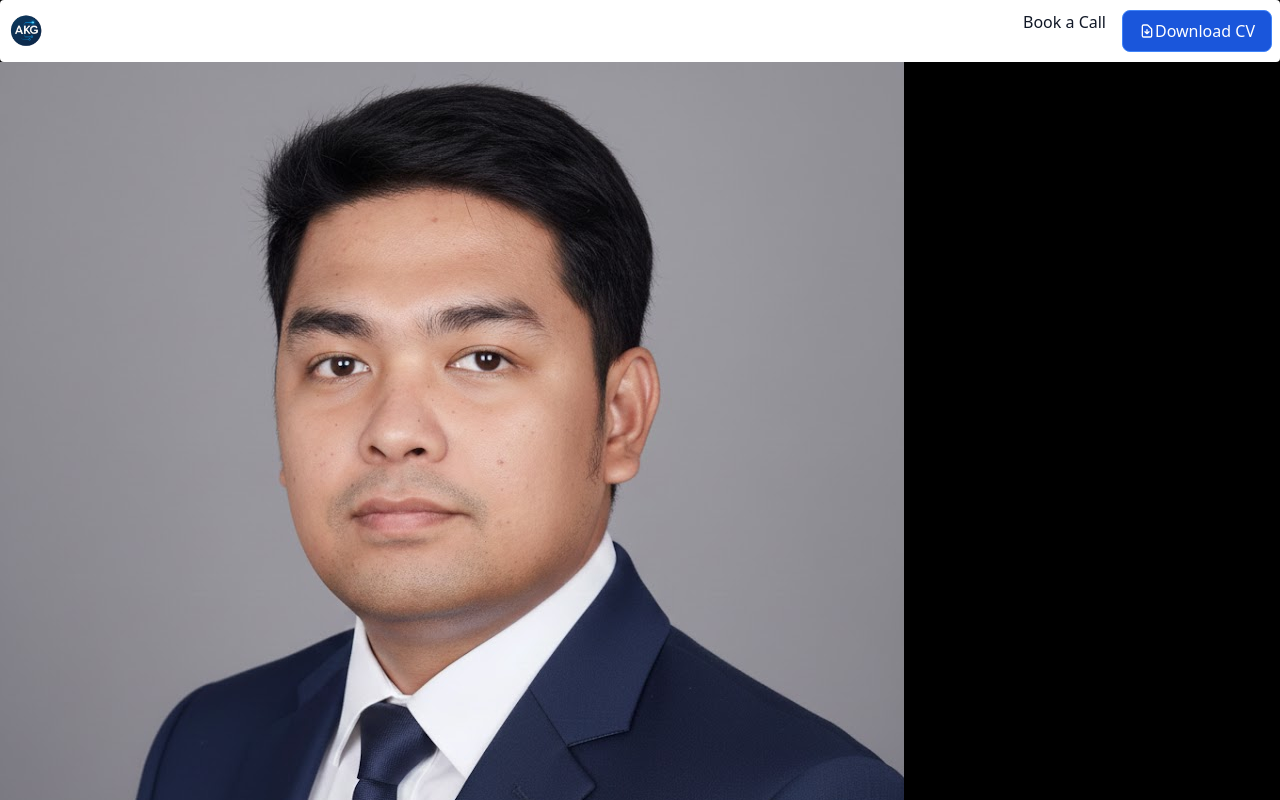
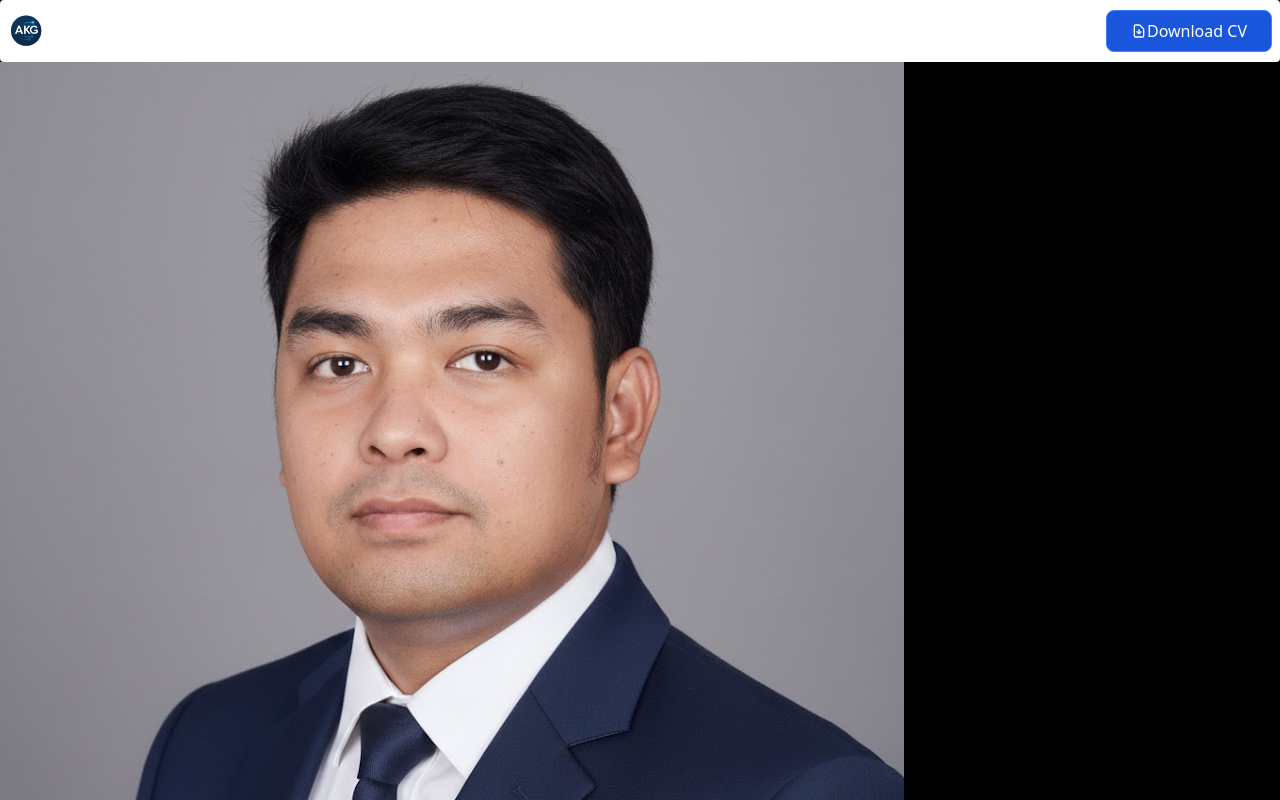
Before and after one commit to avnkrlo/react_portfolio, a React (Vite) app: page /react_portfolio/about in a window 1280 px wide. Shown: the top 800 px of the page. Built offline with nearby package versions, Linux system fonts and the light colour scheme.

Commit message:
cv download btn touchup 5.0

```diff
--- a/src/components/BtnDownloadCV.tsx
+++ b/src/components/BtnDownloadCV.tsx
@@ -4,7 +4,7 @@ import { HiOutlineDocumentDownload } from "react-icons/hi";
 export default function btnDownloadCV() {
     return (
         <Link to={`${import.meta.env.BASE_URL}Aivan Karlo Geronimo.pdf.pdf`} target='_blank' download
-            className="inline-flex items-center px-4 py-2 text-md text-left text-white bg-blue-700 border border-blue-500 rounded-lg space-x-2 hover:text-white sm:ms-4 hover:bg-transparent focus:ring-4 focus:ring-blue-700">
+            className="inline-flex items-center px-6 py-2 text-md text-left text-white bg-blue-700 border border-blue-500 rounded-lg space-x-5 hover:text-white sm:ms-4 hover:bg-transparent focus:ring-4 focus:ring-blue-700">
                 <HiOutlineDocumentDownload/> Download CV
         </Link>
     );
--- a/src/components/Jumbotron.tsx
+++ b/src/components/Jumbotron.tsx
@@ -1,7 +1,6 @@
 import { Link } from "react-router-dom";
 import Clipboard from "./Clipboard";
 import TypingTextComponent from "./TypingTextComponent";
-import BtnDownloadCV from "./BtnDownloadCV";
 
 export default function Jumbotron() {
     return (
@@ -26,10 +25,6 @@ export default function Jumbotron() {
                         </Link>
                     </div>
 
-                    <div className="w-full">
-                        <BtnDownloadCV/>
-                    </div>
-
                     <div className="w-full m-5">
                         <Clipboard/>
                     </div>
--- a/src/components/NavbarComponent.tsx
+++ b/src/components/NavbarComponent.tsx
@@ -11,7 +11,7 @@ export default function NavbarComponent() {
       </NavbarBrand>
 
       <div className="flex md:order-2">
-          <Link to="/react_portfolio/booking" className="block py-2 px-3 text-gray-900 rounded-sm hover:bg-gray-100 md:hover:bg-transparent md:hover:text-blue-700 md:p-0 md:dark:hover:text-blue-500 dark:text-white dark:hover:bg-gray-700 dark:hover:text-white md:dark:hover:bg-transparent dark:border-gray-700"
+          <Link to="/react_portfolio/booking" className="items-center px-1.5 py-1.5 text-md text-left text-white center-center hover:text-white sm:ms-4 hover:bg-transparent"
               >Book a Call
           </Link>
 
```
